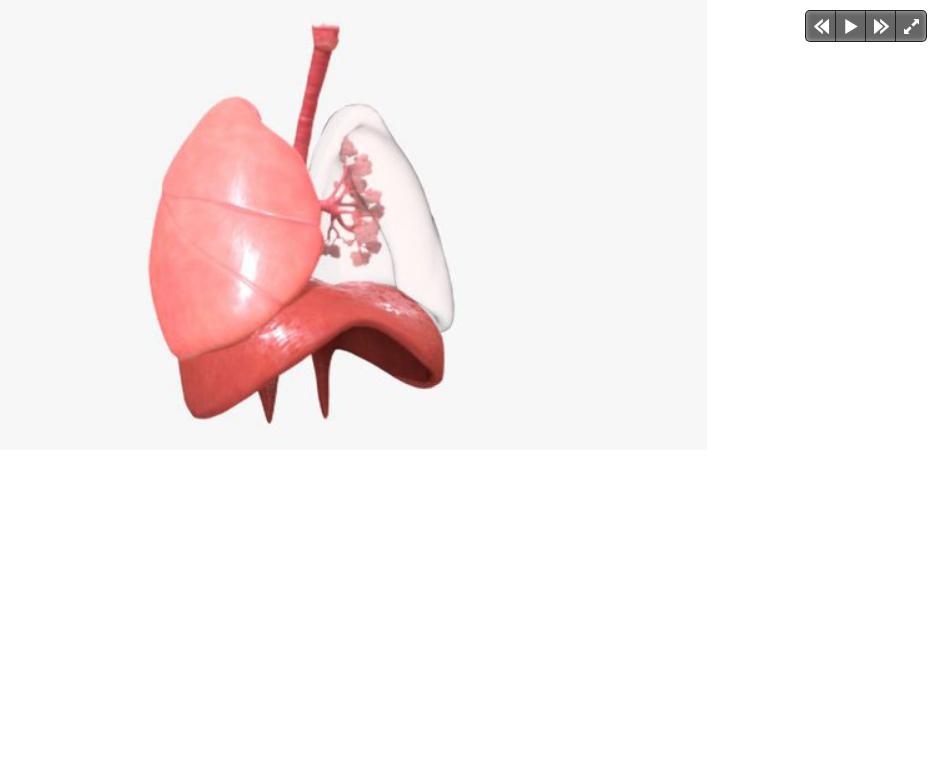
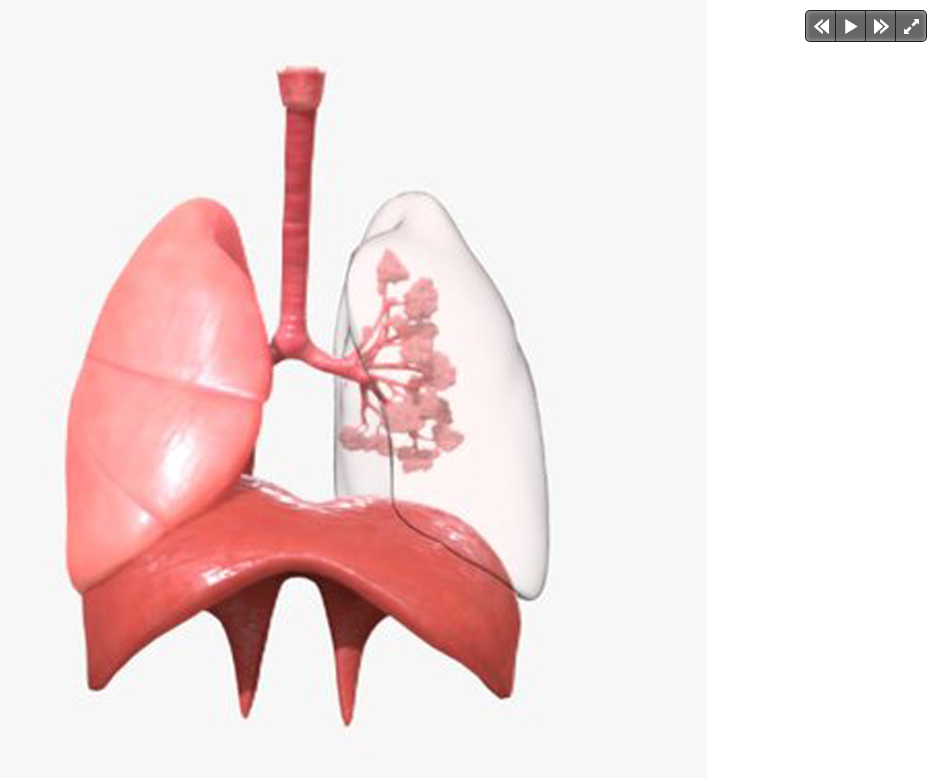
Before and after one commit to Helicatic/360slider, a website: page index.html in a window 1280 px wide. Shown: the whole page, without its empty margins (333-1280 px from the left). Drawn offline with Linux system fonts and the light colour scheme.

Commit message:
lungs fix

```diff
--- a/index.html
+++ b/index.html
@@ -94,7 +94,7 @@ $(document).ready(function() {
         currentFrame: 1,
         imgList: '.threesixty_images',
         progress: '.spinner',
-        imagePath: './assets/lungs/',
+        imagePath: './assets/lung/',
         filePrefix: '',
         ext: '.jpg',
         height: 800,
```
Also changed, not shown: assets/lung/1.jpg (added), assets/lung/10.jpg (added), assets/lung/11.jpg (added), assets/lung/12.jpg (added), assets/lung/13.jpg (added), assets/lung/14.jpg (added), assets/lung/15.jpg (added), assets/lung/2.jpg (added), assets/lung/3.jpg (added), assets/lung/4.jpg (added), assets/lung/5.jpg (added), assets/lung/6.jpg (added), assets/lung/7.jpg (added), assets/lung/8.jpg (added), 1 more files.
